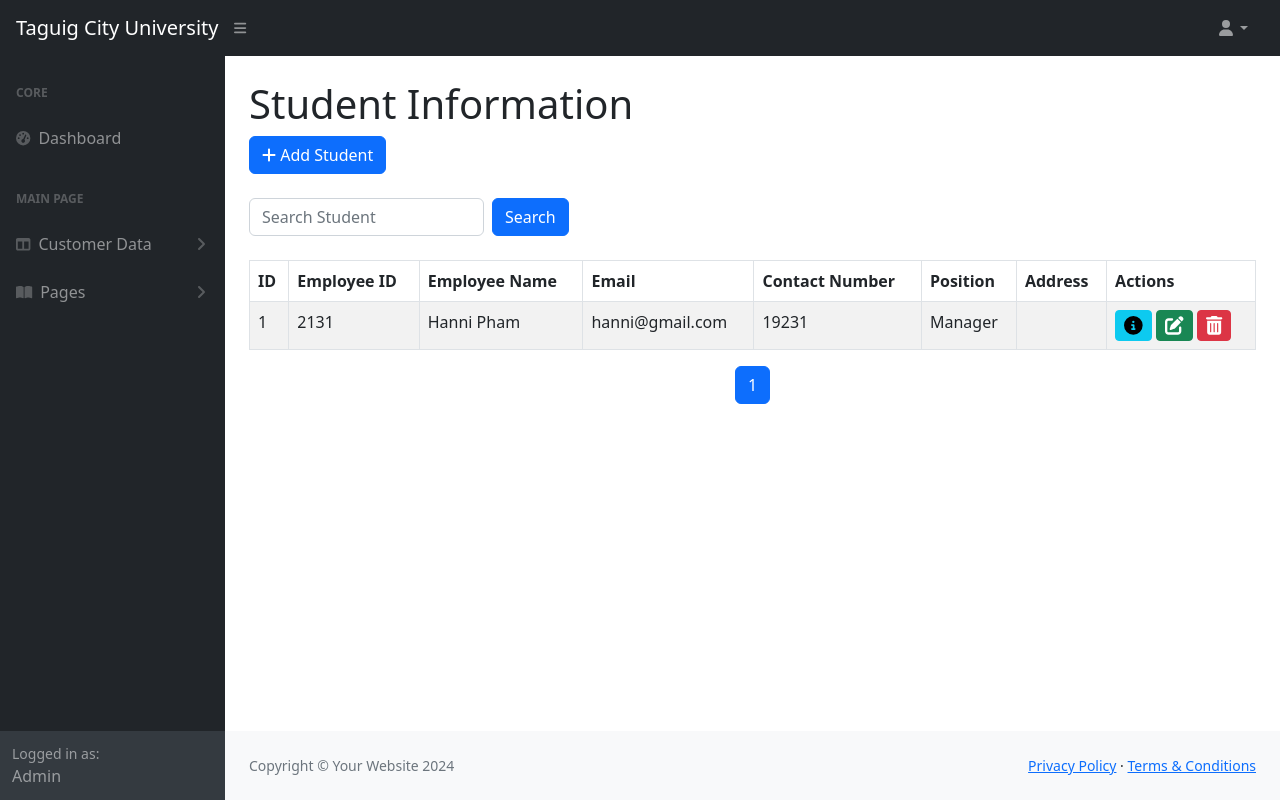
After one commit to kimalfredmolina/Barber-Shop-Booking-System, a PHP site: page /admindb/admin_db.php in a window 1280 px wide. The commit adds this page. Run offline with PHP 8.4, Linux system fonts and the light colour scheme; data comes from the database, SQL or seed files in the repository; data that the repository does not hold is empty; some libraries are stand-ins or nearby versions.

Commit message:
Added Admin DB UI and add files for admin function

```diff
--- a/adminpanel/admindashboard.php
+++ b/adminpanel/admindashboard.php
@@ -80,6 +80,7 @@ $event_count = mysqli_fetch_assoc($event_count_result)['event_count'];*/
                         </a>
                         <div class="collapse" id="collapseLayouts" aria-labelledby="headingOne" data-bs-parent="#sidenavAccordion">
                             <nav class="sb-sidenav-menu-nested nav">
+                                <a class="nav-link" href="/adminpanel/admindb/admin_db.php">Employee Information</a>
                                 <a class="nav-link" href="#">Reservation Information</a>
                             </nav>
                         </div>
--- /dev/null
+++ b/adminpanel/admindb/admin_db.php
@@ -0,0 +1,272 @@
+<?php
+session_start();
+require '../../config.php';
+?>
+<!DOCTYPE html>
+<html lang="en">
+
+<head>
+    <meta charset="utf-8" />
+    <meta http-equiv="X-UA-Compatible" content="IE=edge" />
+    <meta name="viewport" content="width=device-width, initial-scale=1, shrink-to-fit=no" />
+    <meta name="description" content="" />
+    <meta name="author" content="" />
+    <title>Employee Information - Admin</title>
+    <link href="/css/adminpage.css" rel="stylesheet" />
+    <link rel="stylesheet" href="https://cdnjs.cloudflare.com/ajax/libs/font-awesome/5.15.4/css/all.min.css">
+    <script src="https://use.fontawesome.com/releases/v6.3.0/js/all.js" crossorigin="anonymous"></script>
+</head>
+
+<body>
+    <nav class="sb-topnav navbar navbar-expand navbar-dark bg-dark">
+        <!-- Navbar Brand-->
+        <a class="navbar-brand ps-3" href="adminpage.php">Taguig City University</a>
+        <!-- Sidebar Toggle-->
+        <button class="btn btn-link btn-sm order-1 order-lg-0 me-4 me-lg-0" id="sidebarToggle" href="#!"><i class="fas fa-bars"></i></button>
+        <!-- Navbar -->
+        <form class="d-none d-md-inline-block form-inline ms-auto me-0 me-md-3 my-2 my-md-0">
+            <div class="input-group">
+
+            </div>
+        </form>
+        <!-- Navbar-->
+        <ul class="navbar-nav ms-auto ms-md-0 me-3 me-lg-4">
+            <li class="nav-item dropdown">
+                <a class="nav-link dropdown-toggle" id="navbarDropdown" href="#" role="button" data-bs-toggle="dropdown" aria-expanded="false"><i class="fas fa-user fa-fw"></i></a>
+                <ul class="dropdown-menu dropdown-menu-end" aria-labelledby="navbarDropdown">
+                    <li><a class="dropdown-item" href="#!">Settings</a></li>
+                    <li><a class="dropdown-item" href="#!">Activity Log</a></li>
+                    <li>
+                        <hr class="dropdown-divider" />
+                    </li>
+                    <li><a class="dropdown-item" href="logout.php">Logout</a></li>
+                </ul>
+            </li>
+        </ul>
+    </nav>
+    <div id="layoutSidenav">
+    <div id="layoutSidenav_nav">
+            <nav class="sb-sidenav accordion sb-sidenav-dark" id="sidenavAccordion">
+                <div class="sb-sidenav-menu">
+                    <div class="nav">
+                        <div class="sb-sidenav-menu-heading">Core</div>
+                        <a class="nav-link" href="admindashboard.php">
+                            <div class="sb-nav-link-icon"><i class="fas fa-tachometer-alt"></i></div>
+                            Dashboard
+                        </a>
+                        <div class="sb-sidenav-menu-heading">Main Page</div>
+                        <a class="nav-link collapsed" href="#" data-bs-toggle="collapse" data-bs-target="#collapseLayouts" aria-expanded="false" aria-controls="collapseLayouts">
+                            <div class="sb-nav-link-icon"><i class="fas fa-columns"></i></div>
+                            Customer Data
+                            <div class="sb-sidenav-collapse-arrow"><i class="fas fa-angle-down"></i></div>
+                        </a>
+                        <div class="collapse" id="collapseLayouts" aria-labelledby="headingOne" data-bs-parent="#sidenavAccordion">
+                            <nav class="sb-sidenav-menu-nested nav">
+                                <a class="nav-link" href="/adminpanel/admindb/admin_db.php">Employee Information</a>
+                                <a class="nav-link" href="#">Reservation Information</a>
+                            </nav>
+                        </div>
+                        <a class="nav-link collapsed" href="#" data-bs-toggle="collapse" data-bs-target="#collapsePages" aria-expanded="false" aria-controls="collapsePages">
+                            <div class="sb-nav-link-icon"><i class="fas fa-book-open"></i></div>
+                            Pages
+                            <div class="sb-sidenav-collapse-arrow"><i class="fas fa-angle-down"></i></div>
+                        </a>
+                        <div class="collapse" id="collapsePages" aria-labelledby="headingTwo" data-bs-parent="#sidenavAccordion">
+                            <nav class="sb-sidenav-menu-nested nav accordion" id="sidenavAccordionPages">
+                                <a class="nav-link collapsed" href="#" data-bs-toggle="collapse" data-bs-target="#pagesCollapseAuth" aria-expanded="false" aria-controls="pagesCollapseAuth">
+                                    Events
+                                    <div class="sb-sidenav-collapse-arrow"><i class="fas fa-angle-down"></i></div>
+                                </a>
+                                <div class="collapse" id="pagesCollapseAuth" aria-labelledby="headingOne" data-bs-parent="#sidenavAccordionPages">
+                                    <nav class="sb-sidenav-menu-nested nav">
+                                        <a class="nav-link" href="/event/addevent.php">Add Event</a>
+                                        <a class="nav-link" href="/event/event.php">Event List</a>
+                                        <a class="nav-link" href="#">Event Register</a>
+                                    </nav>
+                                </div>
+                                <a class="nav-link collapsed" href="#" data-bs-toggle="collapse" data-bs-target="#pagesCollapseAnnouncement" aria-expanded="false" aria-controls="pagesCollapseAnnouncement">
+                                    Announcement
+                                    <div class="sb-sidenav-collapse-arrow"><i class="fas fa-angle-down"></i></div>
+                                </a>
+                                <div class="collapse" id="pagesCollapseAnnouncement" aria-labelledby="headingOne" data-bs-parent="#sidenavAccordionPages">
+                                    <nav class="sb-sidenav-menu-nested nav">
+                                        <a class="nav-link" href="/announce/announce.php">Add Announcement</a>
+                                    </nav>
+                                </div>
+                                <a class="nav-link collapsed" href="#" data-bs-toggle="collapse" data-bs-target="#pagesCollapseEvaluation" aria-expanded="false" aria-controls="pagesCollapseEvaluation">
+                                    Evaluation
+                                    <div class="sb-sidenav-collapse-arrow"><i class="fas fa-angle-down"></i></div>
+                                </a>
+                                <div class="collapse" id="pagesCollapseEvaluation" aria-labelledby="headingOne" data-bs-parent="#sidenavAccordionPages">
+                                    <nav class="sb-sidenav-menu-nested nav">
+                                        <a class="nav-link" href="401.html">Add Evaluation</a>
+                                        <a class="nav-link" href="401.html">Result</a>
+                                    </nav>
+                                </div>
+                            </nav>
+                        </div>
+                    </div>
+                </div>
+                <div class="sb-sidenav-footer">
+                    <div class="small">Logged in as:</div>
+                    Admin
+                </div>
+            </nav>
+        </div>
+        <div id="layoutSidenav_content">
+            <main>
+                <div class="container-fluid px-4">
+                    <div class="message-container">
+                        <?php include('../../message.php'); ?>
+                    </div>
+                    <h1 class="mt-4">Student Information</h1>
+                    <ol class="breadcrumb mb-4">
+                        <a class="btn btn-primary" href="dataadd_stud.php" role="button"><i class="fa-solid fa-plus"></i> Add Student</a>
+                    </ol>
+
+                    <!-- Search Form -->
+                    <div class="row mb-4">
+                        <div class="col-md-4">
+                            <form class="d-flex" method="GET" action="">
+                                <input type="text" name="search" class="form-control me-2" placeholder="Search Student" value="<?= isset($_GET['search']) ? $_GET['search'] : '' ?>">
+                                <button type="submit" class="btn btn-primary">Search</button>
+                            </form>
+                        </div>
+                    </div>
+
+                    <!-- Pagination Setup -->
+                    <?php
+                    $records_per_page = 10;
+                    $page = isset($_GET['page']) ? (int)$_GET['page'] : 1;
+                    $offset = ($page - 1) * $records_per_page;
+                    ?>
+
+                    <!-- Student Table -->
+                    <table class="table table-bordered table-striped">
+                        <thead>
+                            <tr>
+                                <th>ID</th>
+                                <th>Employee ID</th>
+                                <th>Employee Name</th>
+                                <th>Email</th>
+                                <th>Contact Number</th>
+                                <th>Position</th>
+                                <th>Address</th>
+                                <th>Actions</th>
+                            </tr>
+                        </thead>
+                        <tbody>
+                            <?php
+                            if (isset($_GET['search'])) {
+                                $filtervalues = $_GET['search'];
+                                $query = "SELECT * FROM admin_db WHERE CONCAT(id, employee_id, email, contact_num, position, name, address) LIKE '%$filtervalues%' LIMIT $offset, $records_per_page";
+                                $query_run = mysqli_query($conn, $query);
+
+                                if (mysqli_num_rows($query_run) > 0) {
+                                    foreach ($query_run as $items) {
+                            ?>
+                                        <tr>
+                                            <td><?= $items['id']; ?></td>
+                                            <td><?= $items['employee_id']; ?></td>
+                                            <td><?= $items['name']; ?></td>
+                                            <td><?= $items['email']; ?></td>
+                                            <td><?= $items['contact_num']; ?></td>
+                                            <td><?= $items['position']; ?></td>
+                                            <td><?= $items['address']; ?></td>
+                                            <td>
+                                                <a href="dataview_stud.php?id=<?= $items['id']; ?>" class="btn btn-info btn-sm"><i class="fas fa-info-circle fa-lg"></i></a>
+                                                <a href="dataedit_stud.php?id=<?= $items['id']; ?>" class="btn btn-success btn-sm"><i class="fas fa-edit fa-lg"></i></a>
+                                                <form action="function.php" method="POST" class="d-inline">
+                                                    <button type="submit" name="delete_student" value="<?= $items['id']; ?>" class="btn btn-danger btn-sm"><i class="fas fa-trash-alt fa-lg"></i></button>
+                                                </form>
+                                            </td>
+                                        </tr>
+                                    <?php
+                                    }
+                                } else {
+                                    ?>
+                                    <tr>
+                                        <td colspan="9">No Record Found</td>
+                                    </tr>
+                                    <?php
+                                }
+                            } else {
+                                $query = "SELECT * FROM admin_db LIMIT $offset, $records_per_page";
+                                $query_run = mysqli_query($conn, $query);
+
+                                if (mysqli_num_rows($query_run) > 0) {
+                                    foreach ($query_run as $emp) {
+                                    ?>
+                                        <tr>
+                                            <td><?= $emp['id']; ?></td>
+                                            <td><?= $emp['employee_id']; ?></td>
+                                            <td><?= $emp['name']; ?></td>
+                                            <td><?= $emp['email']; ?></td>
+                                            <td><?= $emp['contact_num']; ?></td>
+                                            <td><?= $emp['position']; ?></td>
+                                            <td><?= $emp['address']; ?></td>
+                                            <td>
+                                                <a href="dataview_stud.php?id=<?= $emp['id']; ?>" class="btn btn-info btn-sm"><i class="fas fa-info-circle fa-lg"></i></a>
+                                                <a href="dataedit_stud.php?id=<?= $emp['id']; ?>" class="btn btn-success btn-sm"><i class="fas fa-edit fa-lg"></i></a>
+                                                <form action="function.php" method="POST" class="d-inline">
+                                                    <button type="submit" name="delete_student" value="<?= $emp['id']; ?>" class="btn btn-danger btn-sm"><i class="fas fa-trash-alt fa-lg"></i></button>
+                                                </form>
+                                            </td>
+                                        </tr>
+                            <?php
+                                    }
+                                } else {
+                                    echo "<h5>No Record Found</h5>";
+                                }
+                            }
+                            ?>
+                        </tbody>
+                    </table>
+
+                    <!-- Pagination Controls -->
+                    <?php
+                    $total_records_query = "SELECT COUNT(*) AS total FROM admin_db";
+                    $total_records_result = mysqli_query($conn, $total_records_query);
+                    $total_records = mysqli_fetch_assoc($total_records_result)['total'];
+
+                    $total_pages = ceil($total_records / $records_per_page);
+                    ?>
+
+                    <nav class="d-flex justify-content-center">
+                        <ul class="pagination">
+                            <?php if ($page > 1): ?>
+                                <li class="page-item"><a class="page-link" href="?page=<?= $page - 1; ?>&search=<?= isset($_GET['search']) ? $_GET['search'] : ''; ?>">Previous</a></li>
+                            <?php endif; ?>
+
+                            <?php for ($i = 1; $i <= $total_pages; $i++): ?>
+                                <li class="page-item <?= $i == $page ? 'active' : ''; ?>"><a class="page-link" href="?page=<?= $i; ?>&search=<?= isset($_GET['search']) ? $_GET['search'] : ''; ?>"><?= $i; ?></a></li>
+                            <?php endfor; ?>
+
+                            <?php if ($page < $total_pages): ?>
+                                <li class="page-item"><a class="page-link" href="?page=<?= $page + 1; ?>&search=<?= isset($_GET['search']) ? $_GET['search'] : ''; ?>">Next</a></li>
+                            <?php endif; ?>
+                        </ul>
+                    </nav>
+
+                    <div style="height: 20vh"></div>
+                </div>
+            </main>
+            <footer class="py-4 bg-light mt-auto">
+                <div class="container-fluid px-4">
+                    <div class="d-flex align-items-center justify-content-between small">
+                        <div class="text-muted">Copyright &copy; Your Website 2024</div>
+                        <div>
+                            <a href="#">Privacy Policy</a>
+                            &middot;
+                            <a href="#">Terms &amp; Conditions</a>
+                        </div>
+                    </div>
+                </div>
+            </footer>
+        </div>
+    </div>
+    <script src="https://cdn.jsdelivr.net/npm/bootstrap@5.2.3/dist/js/bootstrap.bundle.min.js" crossorigin="anonymous"></script>
+    <script src="js/scripts.js"></script>
+</body>
+
+</html>
--- a/config.php
+++ b/config.php
@@ -1,7 +1,7 @@
 <?php
 $host = "localhost";
 $user = "root";
-$password = "@kimalfred22"; //@kimalfred22
+$password = ""; //@kimalfred22
 $dbname = "barbershop";
 
 $conn = new mysqli($host, $user, $password, $dbname);
--- /dev/null
+++ b/message.php
@@ -0,0 +1,13 @@
+<?php
+if (isset($_SESSION['message'])) :
+?>
+
+    <div class="alert alert-warning alert-dismissible fade show" role="alert">
+        <strong>Message:</strong> <?= $_SESSION['message']; ?>
+        <button type="button" class="btn-close" data-bs-dismiss="alert" aria-label="Close"></button>
+    </div>
+
+<?php
+    unset($_SESSION['message']);
+endif;
+?>
```
Also changed, not shown: adminpanel/admindb/admin_add.php (added), adminpanel/admindb/admin_edit.php (added), adminpanel/admindb/admin_view.php (added), adminpanel/admindb/adminfunction.php (added).
